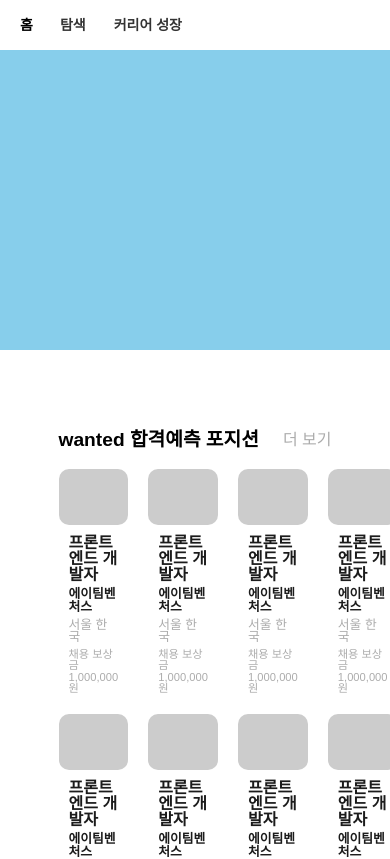
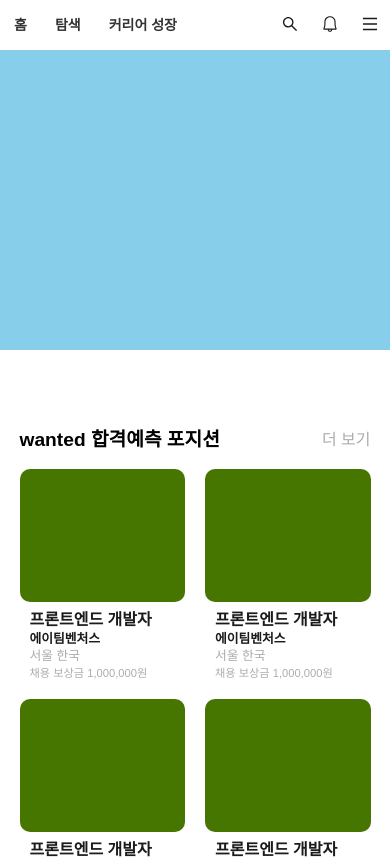
Before and after one commit to dongwonnn/pre_onboarding_course, a React (Create React App) app: page / in a window 390 px wide. Shown: the top 859 px of the page. Built offline with nearby package versions, Linux system fonts and the light colour scheme; data requests are answered from the project's data file.

Commit message:
[#9] 컴포넌트 , css 리팩토링
1. Global Layout 컴포넌트 구현
2. 드랍다운 transition 효과 구현
3. 반응형 css 구현

```diff
--- a/src/assets/BodyBlackout.tsx
+++ b/src/assets/BodyBlackout.tsx
@@ -1,5 +1,4 @@
-import React, { FC } from "react";
-import { useCallback } from "react";
+import React from "react";
 import styled from "styled-components";
 
 export const BodyBlackoutStyled = styled.div`
@@ -8,25 +7,13 @@ export const BodyBlackoutStyled = styled.div`
   position: fixed;
   left: 50%;
   top: 50%;
-  z-index: -3;
+  z-index: -1;
   transform: translate(-50%, -50%);
-  background-color: rgba(0, 0, 0, 0.1);
+  background-color: rgba(0, 0, 0, 0.08);
 `;
 
-interface BodyBlackoutProps {
-  setIsSearchMouseOver: (e: any) => void;
-}
-
-const BodyBlackout: FC<BodyBlackoutProps> = ({ setIsSearchMouseOver }) => {
-  const onMouseOver = useCallback(
-    (e) => {
-      e.stopPropagation();
-      setIsSearchMouseOver(false);
-    },
-    [setIsSearchMouseOver]
-  );
-
-  return <BodyBlackoutStyled onMouseOver={onMouseOver} />;
+const BodyBlackout = () => {
+  return <BodyBlackoutStyled />;
 };
 
 export default BodyBlackout;
--- a/src/components/AppLayout.tsx
+++ b/src/components/AppLayout.tsx
@@ -9,10 +9,19 @@ import styled from "styled-components";
   lg < 1200 ~
  */
 
+// 990 에서 card 2개
+
 const AppLayoutWrapper = styled.div`
   margin: 0 auto;
   width: 70%;
-  z-index: -1000;
+
+  @media screen and (max-width: 1200px) {
+    width: 90%;
+  }
+
+  @media screen and (max-width: 768px) {
+    width: 90%;
+  }
 `;
 
 const AppLayout: FC = ({ children }) => {
--- a/src/components/DummyCard.tsx
+++ b/src/components/DummyCard.tsx
@@ -27,6 +27,10 @@ const DummyCardWrapper = styled.div`
 
   justify-content: space-between;
   align-content: center;
+
+  @media screen and (max-width: 990px) {
+    grid-template-columns: repeat(2, 1fr);
+  }
 `;
 
 const DummyTextWrapper = styled.div`
@@ -59,7 +63,7 @@ const DummyTextWrapper = styled.div`
 `;
 
 const DummyImage = styled.div`
-  background-color: #ccc;
+  background-color: #467500;
   border-radius: 10px;
   width: 100%;
   padding-bottom: 80%;
--- /dev/null
+++ b/src/components/GlobalLayout.tsx
@@ -0,0 +1,27 @@
+import React, { useState } from "react";
+import { useCallback } from "react";
+import { FC } from "react";
+import BodyBlackout from "../assets/BodyBlackout";
+import GlobalNavBar from "./GlobalNavBar";
+import SearchList from "./SearchList";
+
+const GlobalLayout: FC = ({ children }) => {
+  const [isSearchMouseOver, setIsSearchMouseOver] = useState(false);
+
+  const onMouseLeave = useCallback(() => {
+    setIsSearchMouseOver(false);
+  }, []);
+
+  return (
+    <>
+      <section onMouseLeave={onMouseLeave}>
+        <GlobalNavBar setIsSearchMouseOver={setIsSearchMouseOver} />
+        <SearchList isActive={isSearchMouseOver} />
+        {isSearchMouseOver && <BodyBlackout />}
+      </section>
+      {children}
+    </>
+  );
+};
+
+export default GlobalLayout;
--- a/src/components/GlobalNavBar/index.tsx
+++ b/src/components/GlobalNavBar/index.tsx
@@ -1,5 +1,5 @@
 import React from "react";
-import { AiOutlineSearch } from "react-icons/ai";
+import { AiOutlineSearch, AiOutlineMenu } from "react-icons/ai";
 import { VscBell } from "react-icons/vsc";
 import {
   GlobalNabWrapper,
@@ -50,10 +50,12 @@ const GlobalNavBar: FC<GlobalNavBarProps> = ({ setIsSearchMouseOver }) => {
     <Container>
       <GlobalNabWrapper>
         <LogoWrapper>
-          <p>홈</p>
           <Logo />
         </LogoWrapper>
         <NavBarWrapper>
+          <li>
+            <p>홈</p>
+          </li>
           {globalNav !== null &&
             globalNav.map((data) => (
               <li key={data.id} id={String(data.id)} onMouseOver={onMouseOver}>
@@ -72,6 +74,9 @@ const GlobalNavBar: FC<GlobalNavBarProps> = ({ setIsSearchMouseOver }) => {
               <VscBell />
             </li>
             <li>
+              <AiOutlineMenu />
+            </li>
+            <li>
               <AvatarWrapper>동원</AvatarWrapper>
             </li>
             <li>
--- a/src/components/GlobalNavBar/styles.tsx
+++ b/src/components/GlobalNavBar/styles.tsx
@@ -22,13 +22,14 @@ export const GlobalNabWrapper = styled.nav`
 
   @media screen and (max-width: 768px) {
     width: 100%;
-    justify-content: flex-start;
+    justify-content: space-between;
   }
 `;
 
 export const LogoWrapper = styled.div`
   & svg {
     width: 74.38px;
+    height: 16.8px;
   }
 
   & p {
@@ -40,20 +41,7 @@ export const LogoWrapper = styled.div`
   }
 
   @media (max-width: 768px) {
-    & svg {
-      display: none;
-    }
-
-    & p {
-      display: block;
-      padding: 14px 13px 14px 20px;
-      font-size: 14px;
-      font-weight: bold;
-    }
-
-    &:hover {
-      border-bottom: 2px solid #89b7f5;
-    }
+    display: none;
   }
 `;
 
@@ -61,6 +49,10 @@ export const NavBarWrapper = styled.ul`
   display: flex;
   justify-content: space-between;
   align-items: center;
+
+  & li:first-child {
+    display: none;
+  }
 
   & li {
     padding: 14px;
@@ -75,6 +67,12 @@ export const NavBarWrapper = styled.ul`
     }
   }
 
+  @media (max-width: 830px) {
+    p {
+      font-size: 12.5px;
+    }
+  }
+
   @media (max-width: 768px) {
     p {
       font-size: 14px;
@@ -85,7 +83,8 @@ export const NavBarWrapper = styled.ul`
     }
 
     & li:nth-child(1),
-    li:nth-child(2) {
+    li:nth-child(2),
+    li:nth-child(3) {
       display: block;
     }
   }
@@ -104,6 +103,10 @@ export const StateWrapper = styled.ul`
     }
   }
 
+  & li:nth-child(3) {
+    display: none;
+  }
+
   & li:last-child {
     display: flex;
     justify-content: space-between;
@@ -120,8 +123,18 @@ export const StateWrapper = styled.ul`
     cursor: pointer;
   }
 
-  @media (max-width: 1024px) {
-    display: none;
+  @media (max-width: 1200px) {
+    & li:nth-child(3) {
+      display: block;
+    }
+
+    & li:nth-child(4) {
+      display: none;
+    }
+
+    & li:nth-child(5) {
+      display: none;
+    }
   }
 `;
 
--- a/src/components/SearchList/index.tsx
+++ b/src/components/SearchList/index.tsx
@@ -8,8 +8,13 @@ import {
 import { RiArrowRightSLine } from "react-icons/ri";
 import { useSelector } from "react-redux";
 import { RootState } from "../../reducers";
+import { FC } from "react";
 
-const SearchList = () => {
+interface SearchListProps {
+  isActive: boolean;
+}
+
+const SearchList: FC<SearchListProps> = ({ isActive }) => {
   const { searchListData, searchListError } = useSelector(
     (state: RootState) => state.searchList
   );
@@ -24,7 +29,7 @@ const SearchList = () => {
   }
 
   return (
-    <SearchContainer>
+    <SearchContainer isActive={isActive}>
       <SearchListWrapper>
         {searchListData !== null &&
           searchListData.map(
--- a/src/components/SearchList/styles.tsx
+++ b/src/components/SearchList/styles.tsx
@@ -1,11 +1,34 @@
-import styled from "styled-components";
+import styled, { keyframes } from "styled-components";
 
-export const SearchContainer = styled.div`
+const slideDown = keyframes`
+  from {
+    height: 0vh;
+    opacity: 0;
+  }
+  to {
+    height: 324px;
+    opacity: 1;
+  }
+`;
+
+export const SearchContainer = styled.div<{ isActive: boolean }>`
   width: 100%;
   position: fixed;
+
+  display: ${(props) => (props.isActive ? "display" : "none")};
+
   top: 50px;
   padding-top: 38px;
   background-color: white;
+
+  animation-duration: 0.25s;
+  animation-timing-function: ease-out;
+  animation-name: ${slideDown};
+  animation-fill-mode: forwards;
+
+  @media screen and (max-width: 768px) {
+    display: none;
+  }
 `;
 
 export const SearchListWrapper = styled.div`
--- a/src/pages/HomePage.tsx
+++ b/src/pages/HomePage.tsx
@@ -1,8 +1,5 @@
-import React, { useEffect, useState } from "react";
+import React, { useEffect } from "react";
 import AppLayout from "../components/AppLayout";
-import GlobalNavBar from "../components/GlobalNavBar";
-import SearchList from "../components/SearchList";
-import BodyBlackout from "../assets/BodyBlackout";
 import { useDispatch } from "react-redux";
 import { navData } from "../lib/data";
 import { searchData } from "../lib/data";
@@ -11,27 +8,23 @@ import { loadNavigationRequest } from "../reducers/navigation";
 import { loadSearchListRequest } from "../reducers/searchList";
 import DummyCarousel from "../components/DummyCarousel";
 import DummyCard from "../components/DummyCard";
+import GlobalLayout from "../components/GlobalLayout";
 
 const HomePage = () => {
-  const [isSearchMouseOver, setIsSearchMouseOver] = useState(false);
   const dispatch = useDispatch();
+
   useEffect(() => {
     dispatch(loadNavigationRequest(navData));
     dispatch(loadSearchListRequest(searchData));
   }, [dispatch]);
 
   return (
-    <>
-      <GlobalNavBar setIsSearchMouseOver={setIsSearchMouseOver} />
-      {isSearchMouseOver && <SearchList />}
-      {isSearchMouseOver && (
-        <BodyBlackout setIsSearchMouseOver={setIsSearchMouseOver} />
-      )}
+    <GlobalLayout>
       <DummyCarousel />
       <AppLayout>
         <DummyCard />
       </AppLayout>
-    </>
+    </GlobalLayout>
   );
 };
 
```
